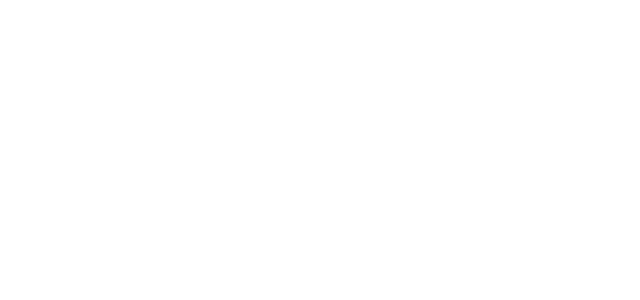
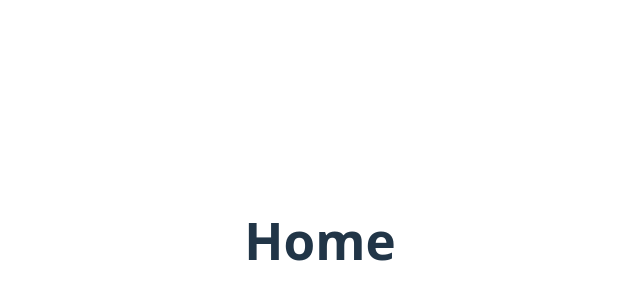
Before and after one commit to patrickoser/ecommerce-project, a React app in the folder frontend/: page / in a window 1280 px wide. Shown: the part 160-460 px from the top of the page, without its empty margins (320-960 px from the left). Built offline with nearby package versions, Linux system fonts and the light colour scheme; the HTML template or start-up script is replaced by a standard one.

Commit message:
Import home into app.

```diff
--- a/frontend/src/App.tsx
+++ b/frontend/src/App.tsx
@@ -1,10 +1,12 @@
 import './App.css'
+import Home from './pages/home.tsx'
 
 function App() {
 
 
   return (
     <>
+      <Home />
     </>
   )
 }
```
